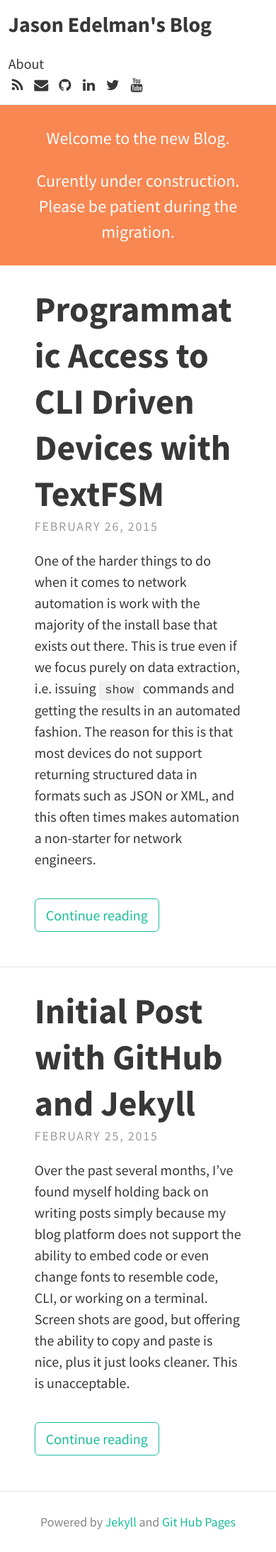
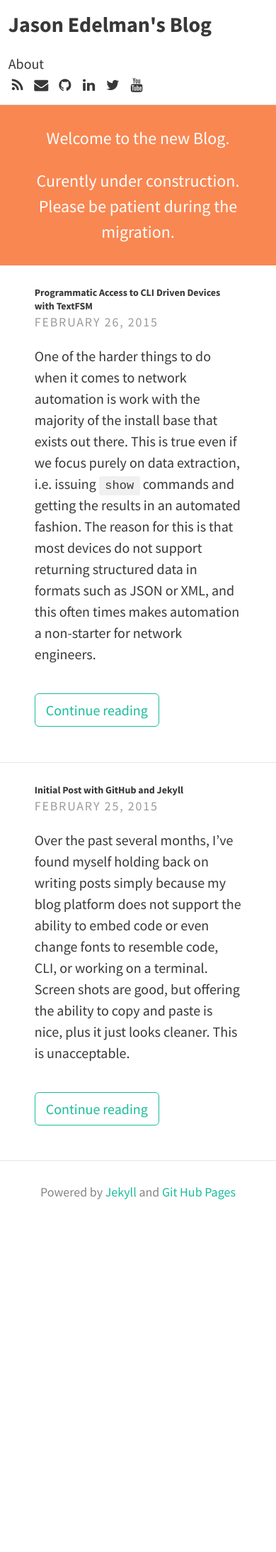
Before and after one commit to jedelman8/jedelman8.github.com, a Jekyll site: the page built from index.html, in a window 390 px wide. Shown: the whole page at 71% size. Built offline with Jekyll 4.4.1, drawn with Linux system fonts in a browser that asks for light colours; nearby versions of some CDN libraries; the list of posts is cut into pages by our own code; after the commit the page ends 1722 px from its top, so only the background shows below that.

Commit message:
testing mobile css

```diff
--- a/_sass/layouts/_posts.scss
+++ b/_sass/layouts/_posts.scss
@@ -29,6 +29,13 @@ header {
     text-transform: uppercase;
   }
 }
+@media (max-width: 48em) {
+  h1 {
+  font-size: 70%;
+  }
+
+}
+
 .feature-image {
   padding: 0%;
   .post-link {
```
